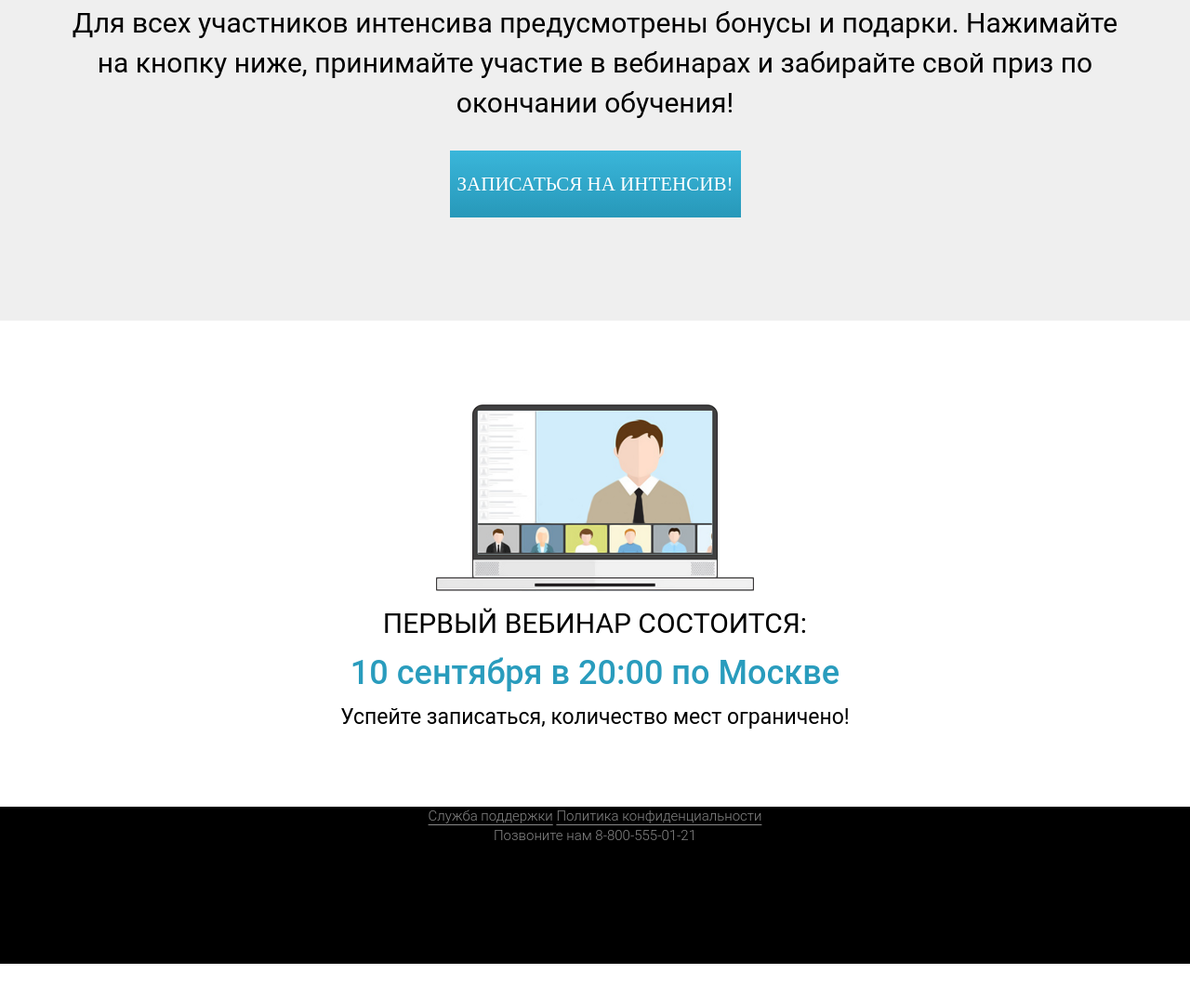
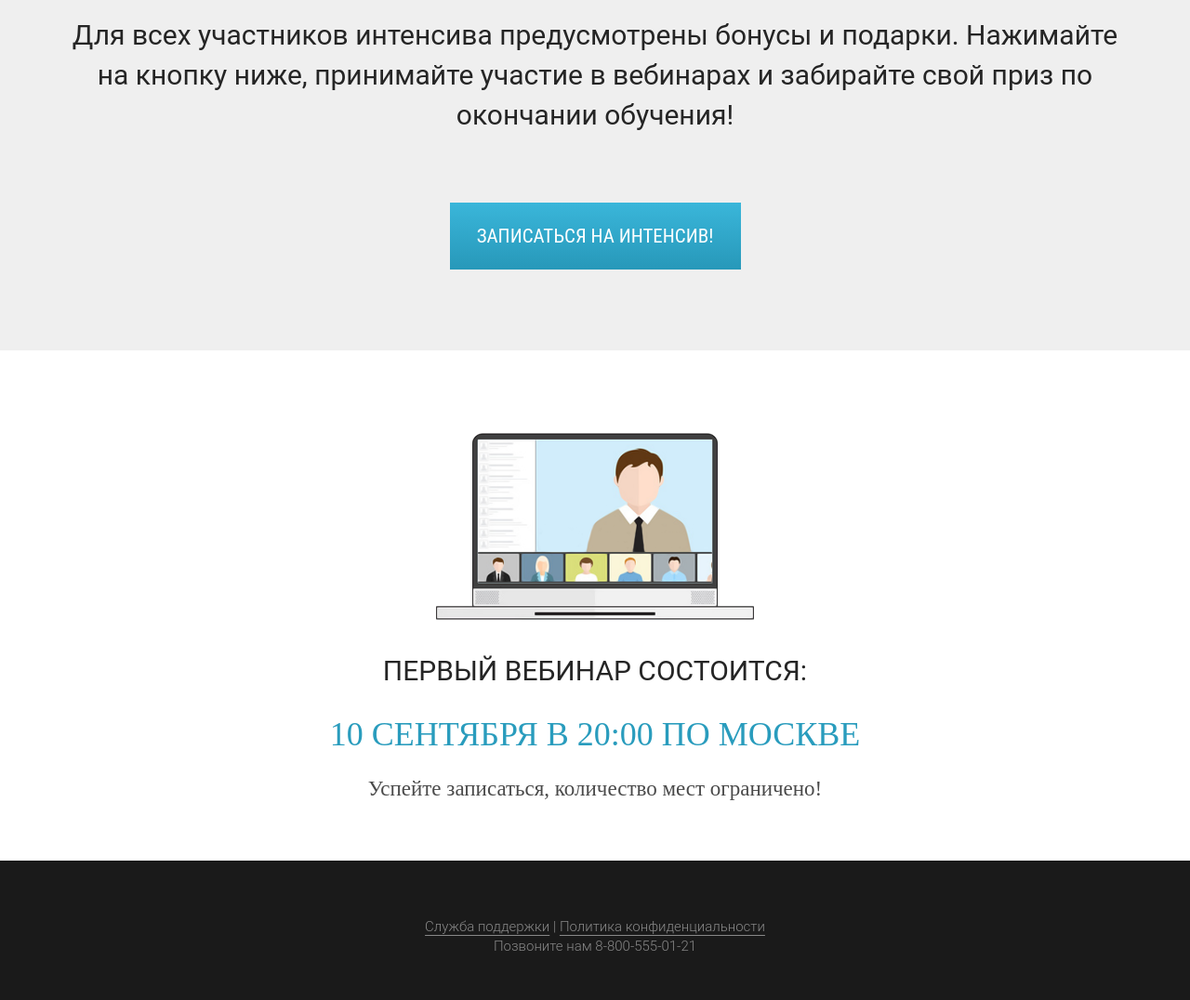
Before and after one commit to light0995/Wordpress, a plain HTML site: page index.html in a window 1280 px wide. Shown: the part 2803-3879 px from the top of the page at 93% size. Before the commit the page ends 3840 px from the top, so only its background shows below. Drawn offline with Linux system fonts and the light colour scheme.

Commit message:
Last commit

```diff
--- a/index.html
+++ b/index.html
@@ -181,39 +181,38 @@
       </div>
     </section>
 
-    <section class="bonus">
+    <section class="gift">
       <div class="container">
-        <img src="./icons/Rectangle.png" alt="bonus_pic" class="bonus_icon" />
-        <div class="bonus_descr">
+        <img src="./icons/Rectangle.png" alt="gift" class="gift_img" />
+        <div class="gift_text">
           Для всех участников интенсива предусмотрены бонусы и подарки.
-          Нажимайте <br />на кнопку ниже, принимайте участие в вебинарах и
-          забирайте свой приз по <br />окончании обучения!
+          Нажимайте на кнопку ниже, принимайте участие в вебинарах и забирайте
+          свой приз по окончании обучения!
         </div>
-
-        <button class="bonus_btn">Записаться на интенсив!</button>
+        <button class="gift_btn">Записаться на интенсив!</button>
       </div>
     </section>
 
-    <section class="first_webinar">
+    <section class="first">
       <div class="container">
-        <img
-          src="./icons/first.png"
-          alt="first_webinar"
-          class="first_webinar_icon"
-        />
-        <h2 class="first_webinar_header">Первый вебинар состоится:</h2>
-        <div class="first_webinar_time">10 сентября в 20:00 по Москве</div>
-        <div class="first_webinar_apply">
+        <img src="./icons/first.png" alt="first webinar" class="first_img" />
+        <div class="first_text">Первый вебинар состоится:</div>
+        <h2 class="date">10 сентября в 20:00 по Москве</h2>
+        <div class="first_subtitle">
           Успейте записаться, количество мест ограничено!
         </div>
       </div>
     </section>
 
-    <footer class="footer">
-      <div class="support">
-        <span class="support_text">Служба поддержки</span>
-        <span class="confidential"> Политика конфиденциальности<br></span>
-        <span class="call">Позвоните нам 8-800-555-01-21</span>
+    <footer>
+      <div class="info">
+        <div class="info_links">
+          <a href="#" class="underlined">Служба поддержки</a>
+          |
+          <a href="#" class="underlined">Политика конфиденциальности</a>
+        </div>
+
+        Позвоните нам <a href="#">8-800-555-01-21</a>
       </div>
     </footer>
   </body>
--- a/style.css
+++ b/style.css
@@ -79,7 +79,8 @@ h2.title {
   text-transform: uppercase;
 }
 
-.promo .promo_btn {
+.promo .promo_btn,
+.gift .gift_btn {
   display: block;
   margin: 0 auto;
   margin-top: 73px;
@@ -347,9 +348,10 @@ h2.title {
 }
 
 .support {
+  padding-top: 30px;
   color: #888888;
   font-family: Roboto;
-  font-size: 15px;
+  font-size: 20px;
   font-weight: 300;
   line-height: 21px;
   text-align: center;
@@ -361,3 +363,102 @@ h2.title {
   text-underline-position: under;
   text-decoration-thickness: 0.04rem;
 }
+
+.support .confidential {
+  margin-left: 10px;
+}
+
+.support .call {
+  display: block;
+  margin-top: 10px;
+}
+
+.gift {
+  min-height: 628px;
+  padding: 86px 0 87px 0;
+  background-color: #efefef;
+}
+
+.gift .gift_img {
+  display: block;
+  margin: 0 auto;
+}
+
+.gift .gift_text {
+  margin-top: 42px;
+  color: #252525;
+  font-family: "Roboto";
+  font-size: 30px;
+  font-weight: 400;
+  line-height: 43px;
+  text-align: center;
+}
+
+.first {
+  min-height: 515px;
+  padding: 89px 0 64px 0;
+}
+
+.first .first_img {
+  display: block;
+  margin: 0 auto;
+}
+
+.first .first_text {
+  margin-top: 37px;
+  color: #252525;
+  font-family: Roboto;
+  font-size: 30px;
+  font-weight: 400;
+  text-transform: uppercase;
+  text-align: center;
+}
+
+.first .date {
+  margin-top: 30px;
+  color: #299cbd;
+  font-family: "Roboto - black";
+  font-size: 36px;
+  font-weight: 400;
+  text-transform: uppercase;
+  text-align: center;
+}
+
+.first .first_subtitle {
+  margin-top: 25px;
+  color: #4a4a4a;
+  font-size: 23px;
+  font-weight: 400;
+  text-align: center;
+}
+
+footer {
+  min-height: 166px;
+  background-color: #1a1a1a;
+  padding: 61px 0 69px 0;
+}
+
+.info {
+  margin: 0 auto;
+  width: 377px;
+  text-align: center;
+  color: #888888;
+  font-family: Roboto;
+  font-size: 15px;
+  font-weight: 300;
+  line-height: 21px;
+}
+
+footer a {
+  color: #888888;
+  font-family: Roboto;
+  font-size: 15px;
+  font-weight: 300;
+  line-height: 21px;
+  text-decoration: none;
+}
+
+.underlined {
+  text-decoration: underline;
+  text-underline-position: under;
+}
```
Also changed, not shown: 1 other file.
